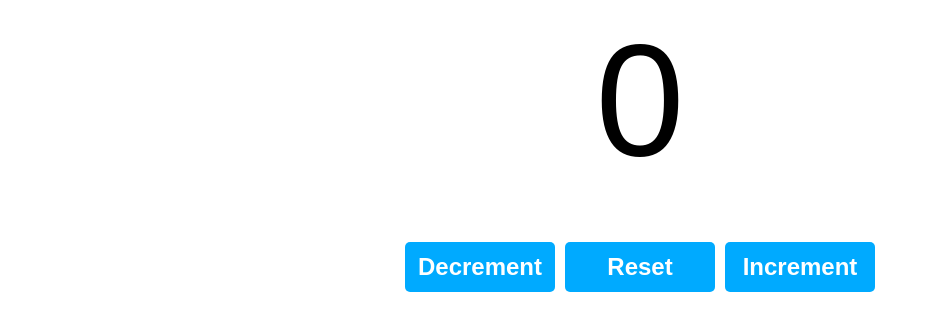
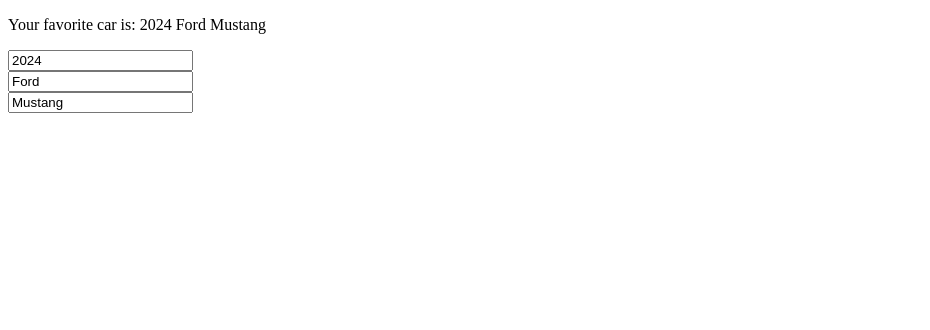
Before and after one commit to RenanGDias/react-website, a React (Vite) app in the folder my-react-app/: page / in a window 1280 px wide. Shown: the top 330 px of the page, without its empty margins (0-930 px from the left). Built offline with nearby package versions, Linux system fonts and the light colour scheme.

Commit message:
Aprendendo a atualizar o estado de um objeto usando React

```diff
--- a/my-react-app/src/MyComponent.jsx
+++ b/my-react-app/src/MyComponent.jsx
@@ -1,33 +1,27 @@
-// updater function = função passada como parâmetro para uma função setState() para permitir atualizações seguras baseadas no estado anterior, não no estado atual, permitindo múltiplas atualizações de estado
-
 import React, {useState} from 'react';
 
 function MyComponent() {
 
-    const [count, setCount] = useState(0);
+    const [car, setCar] = useState({year: 2024,
+                                    make: "Ford",
+                                    model: "Mustang"});
 
-    const increment = () => {
-        setCount(prevCount => prevCount + 1);
-        setCount(prevCount => prevCount + 1);
-        setCount(prevCount => prevCount + 1);
+    function handleYearChange(event) {
+        setCar(prevCar => ({...prevCar, year: event.target.value}));
     }
+    function handleMakeChange(event) {
+        setCar(prevCar => ({...prevCar, make: event.target.value}));
+    }
+    function handleModelChange(event) {
+        setCar(prevCar => ({...prevCar, model: event.target.value}));
+    }
+    return( <div>
+                <p>Your favorite car is: {car.year} {car.make} {car.model}</p>
 
-    const decrement = () => {
-        setCount(prevCount => prevCount - 1);
-        setCount(prevCount => prevCount - 1);
-        setCount(prevCount => prevCount - 1);
-    }
-
-    const reset = () => {
-        setCount(0);
-    }
-
-    return( <div className ="counter-container">
-                <p className ="count-display">{count}</p>
-                <button className="counter-button" onClick={decrement}>Decrement</button>
-                <button className="counter-button" onClick={reset}>Reset</button>
-                <button className="counter-button" onClick={increment}>Increment</button>
-            </div>)
+                <input type="number" value={car.year} onChange={handleYearChange}/><br/>
+                <input type="text" value={car.make} onChange={handleMakeChange}/><br/>
+                <input type="text" value={car.model} onChange={handleModelChange}/><br/>
+            </div>);
 }
 
 export default MyComponent
```
